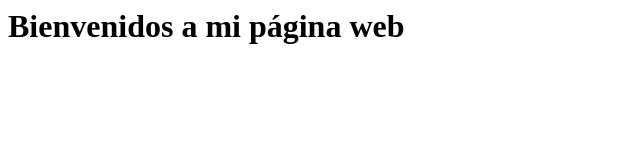
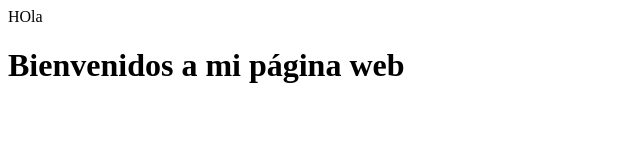
Before and after one commit to sergiogcprofe/sergiogcprofe.github.io, a plain HTML site: page index.html in a window 1280 px wide. Shown: the whole page, without its empty margins (0-640 px from the left). Drawn offline with Linux system fonts and the light colour scheme.

Commit message:
Update index.html

```diff
--- a/index.html
+++ b/index.html
@@ -1,5 +1,6 @@
 <html>
 	<body>
+		HOla
 		<h1> Bienvenidos a mi página web </h1>
 	</body>
 </html>
```
